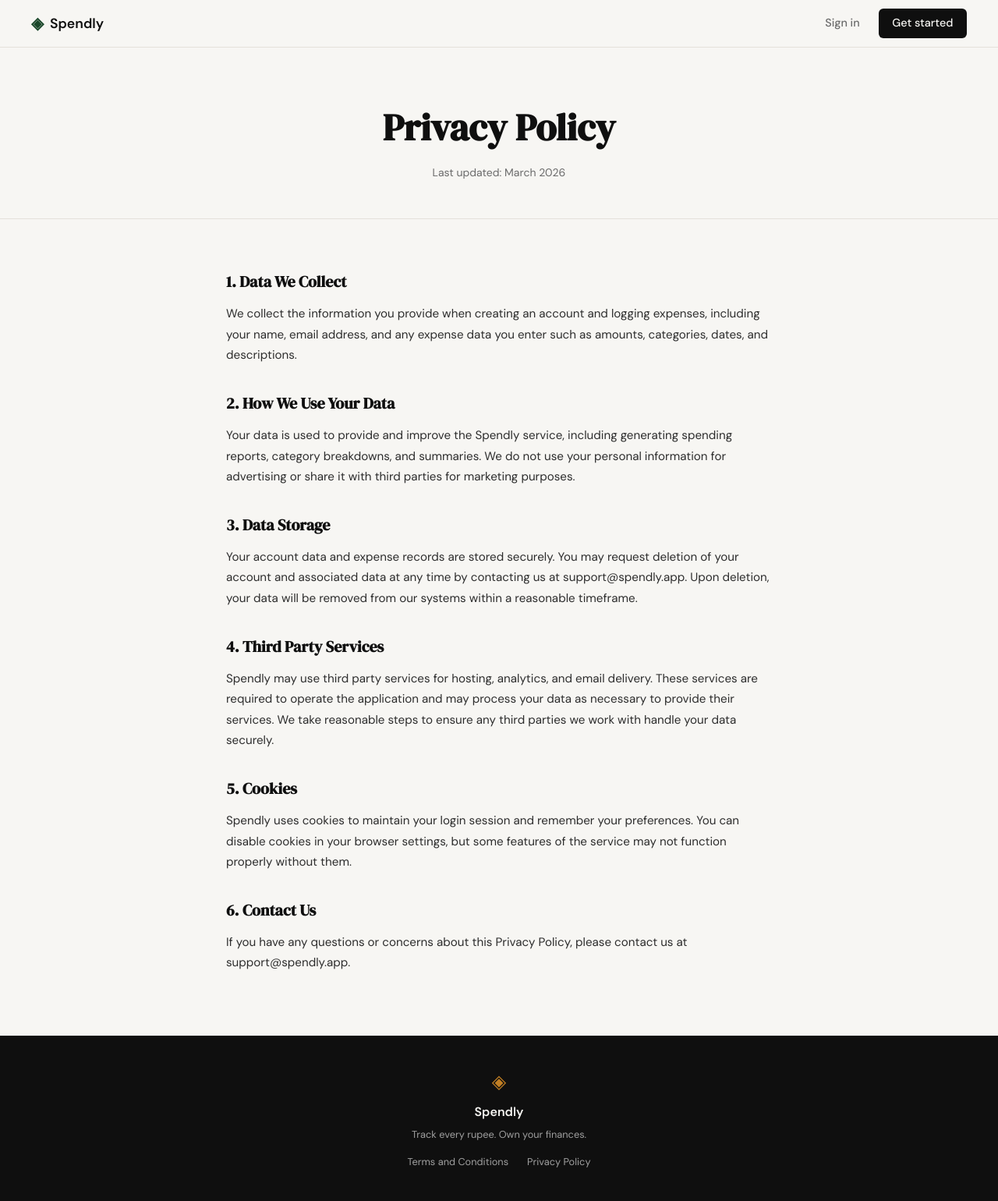
After one commit to Vaibhav0PS/expense-tracker-spendly, a Flask app: page /privacy in a window 1280 px wide. The commit adds this page. Shown: the whole page at 78% size. Run offline with Flask 3, Linux system fonts and the light colour scheme.

Commit message:
landing: add privacy policy page and route

```diff
--- a/app.py
+++ b/app.py
@@ -20,6 +20,11 @@ def register():
 @app.route("/login")
 def login():
     return render_template("login.html")
+
+
+@app.route("/privacy")
+def privacy():
+    return render_template("privacy.html")
 
 
 @app.route("/terms")
--- a/templates/base.html
+++ b/templates/base.html
@@ -36,7 +36,7 @@
             <p class="footer-copy">Track every rupee. Own your finances.</p>
             <p class="footer-links">
                 <a href="{{ url_for('terms') }}">Terms and Conditions</a>
-                <a href="#">Privacy Policy</a>
+                <a href="{{ url_for('privacy') }}">Privacy Policy</a>
             </p>
         </div>
     </footer>
--- /dev/null
+++ b/templates/privacy.html
@@ -0,0 +1,34 @@
+{% extends "base.html" %}
+
+{% block title %}Spendly — Privacy Policy{% endblock %}
+
+{% block content %}
+<section class="page-header">
+    <div class="page-header-inner">
+        <h1 class="page-title">Privacy Policy</h1>
+        <p class="page-subtitle">Last updated: March 2026</p>
+    </div>
+</section>
+
+<section class="legal-content">
+    <div class="legal-inner">
+        <h2>1. Data We Collect</h2>
+        <p>We collect the information you provide when creating an account and logging expenses, including your name, email address, and any expense data you enter such as amounts, categories, dates, and descriptions.</p>
+
+        <h2>2. How We Use Your Data</h2>
+        <p>Your data is used to provide and improve the Spendly service, including generating spending reports, category breakdowns, and summaries. We do not use your personal information for advertising or share it with third parties for marketing purposes.</p>
+
+        <h2>3. Data Storage</h2>
+        <p>Your account data and expense records are stored securely. You may request deletion of your account and associated data at any time by contacting us at support@spendly.app. Upon deletion, your data will be removed from our systems within a reasonable timeframe.</p>
+
+        <h2>4. Third Party Services</h2>
+        <p>Spendly may use third party services for hosting, analytics, and email delivery. These services are required to operate the application and may process your data as necessary to provide their services. We take reasonable steps to ensure any third parties we work with handle your data securely.</p>
+
+        <h2>5. Cookies</h2>
+        <p>Spendly uses cookies to maintain your login session and remember your preferences. You can disable cookies in your browser settings, but some features of the service may not function properly without them.</p>
+
+        <h2>6. Contact Us</h2>
+        <p>If you have any questions or concerns about this Privacy Policy, please contact us at support@spendly.app.</p>
+    </div>
+</section>
+{% endblock %}
```
